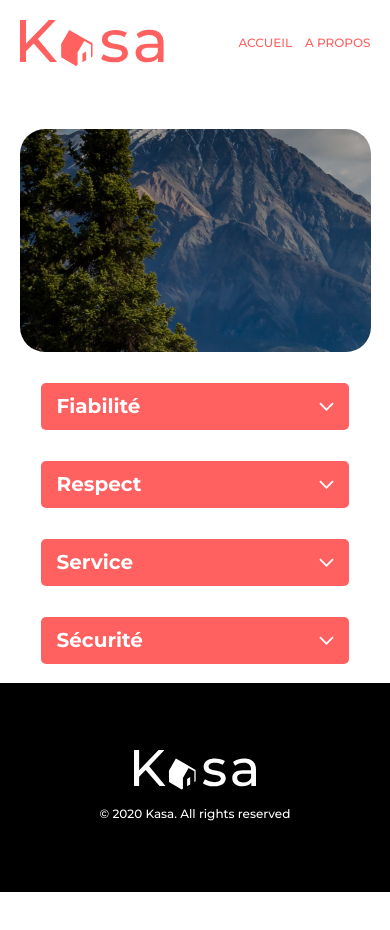
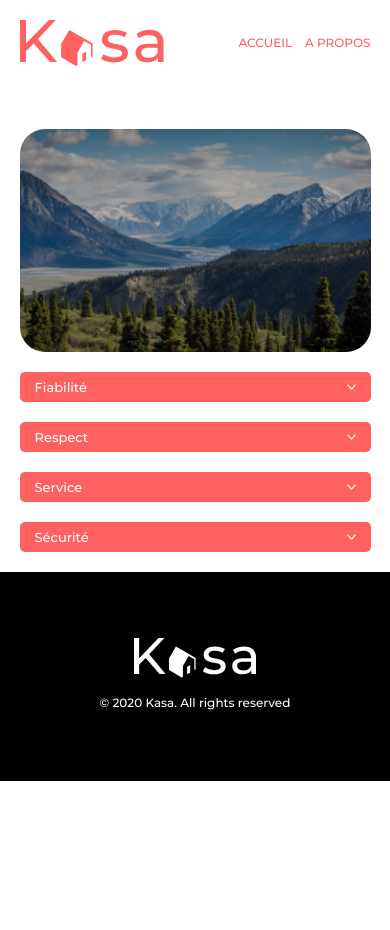
Before and after one commit to JaRoD41/P7-Kasa, a React (Create React App) app: page /about in a window 390 px wide. Shown: the top 930 px of the page. After the commit the page ends 844 px from the top, so only its background shows below. Built offline with nearby package versions, Linux system fonts and the light colour scheme.

Commit message:
About responsive OK

```diff
--- a/src/components/AboutBanner/AboutBanner.jsx
+++ b/src/components/AboutBanner/AboutBanner.jsx
@@ -1,6 +1,6 @@
-import React from 'react'
-import '../../style/main.scss'
+import React from "react";
+import "../../style/main.scss";
 
 export default function AboutBanner() {
-  return <div className="aboutBackground"></div>
+	return <div className="aboutBackground wh-msk"></div>;
 }
--- a/src/components/AboutBanner/_AboutBanner.scss
+++ b/src/components/AboutBanner/_AboutBanner.scss
@@ -2,7 +2,7 @@
     display: flex;
     width: 100%;
     height: 223px;
-    background: $background-color url(../../assets/images/about-background.png);
+    background: $background-color url(../../assets/images/mobile-about-background.png);
     background-blend-mode: darken;
     background-repeat: no-repeat;
     background-size: cover;
@@ -10,4 +10,9 @@
     align-items: center;
     justify-content: center;
     margin-top: 63px;
+
+    @media screen and (min-width: $breakpoint-tablet) {
+        background: $background-color url(../../assets/images/about-background.png);
+        background-size: cover;
+    }
 }
--- a/src/components/Collapse/_Collapse.scss
+++ b/src/components/Collapse/_Collapse.scss
@@ -1,6 +1,10 @@
 .collapse {
 	width: 100%;
+	margin: 20px 0;
+
+	@media screen and (min-width: $breakpoint-tablet) {
 		margin: 31px auto 0;
+	}
 
 	&__visible {
 		background: $primary-color;
@@ -9,13 +13,27 @@
 		display: flex;
 		justify-content: space-between;
 		align-items: center;
-		height: 47px;
+		height: 30px;
 		padding: 7px 15px;
 		border-radius: 5px;
 		width: 100%;
 
+		@media screen and (min-width: $breakpoint-tablet) {
+			height: 47px;
+		}
+
 		h2 {
-			font-size: 20px;
+			font-size: 13px;
+			font-style: normal;
+			font-weight: 500;
+			line-height: 142.6%;
+
+			@media screen and (min-width: $breakpoint-tablet) {
+				font-size: 24px;
+				font-style: normal;
+				font-weight: 500;
+				line-height: 142.6%;
+			}
 		}
 	}
 
@@ -26,7 +44,7 @@
 		line-height: 142.6%;
 		opacity: 0;
 		color: $primary-color;
-		background: #f6f6f6;
+		background: #F7F7F7;
 		border-radius: 5px;
 		transition: opacity 0.4s ease-in-out, height 0.4s 0.4s ease-in-out;
 
@@ -34,7 +52,13 @@
 			margin: 0;
 			padding: 22px 15px;
 			pointer-events: none;
-			line-height: 1.3;
+			font-size: 12px;
+
+			@media screen and (min-width: $breakpoint-tablet) {
+				font-size: 24px;
+				font-style: normal;
+				line-height: 142.6%;
+			}
 		}
 	}
 }
@@ -45,9 +69,13 @@
 }
 
 .chevron {
-	width: 15px;
+	width: 9px;
 	transform: rotate(0deg);
 	transition: 0.4s 0.4s ease-in-out;
+
+	@media screen and (min-width: $breakpoint-tablet) {
+		width: 15px;
+	}
 }
 
 .rotated {
@@ -56,10 +84,14 @@
 }
 
 .about-style {
-	width: 87.5%;
+	width: 100%;
 	display: flex;
 	flex-direction: column;
 	align-items: center;
+
+	@media screen and (min-width: $breakpoint-tablet) {
+		width: 87.5%;
+	}
 }
 
 .fiche-style {
```
Also changed, not shown: src/assets/images/mobile-about-background.png (added). Lines whose indentation alone changed are shown as unchanged.
